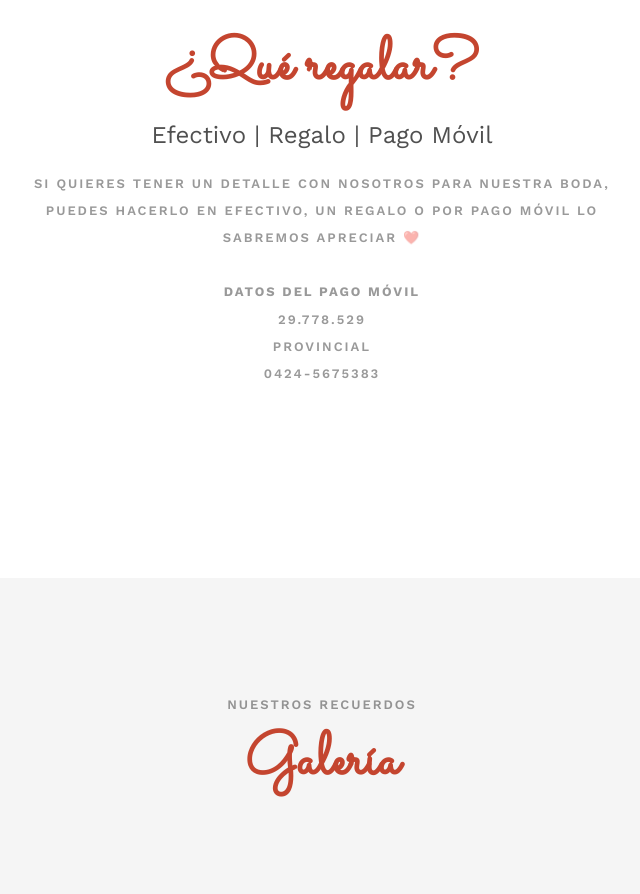
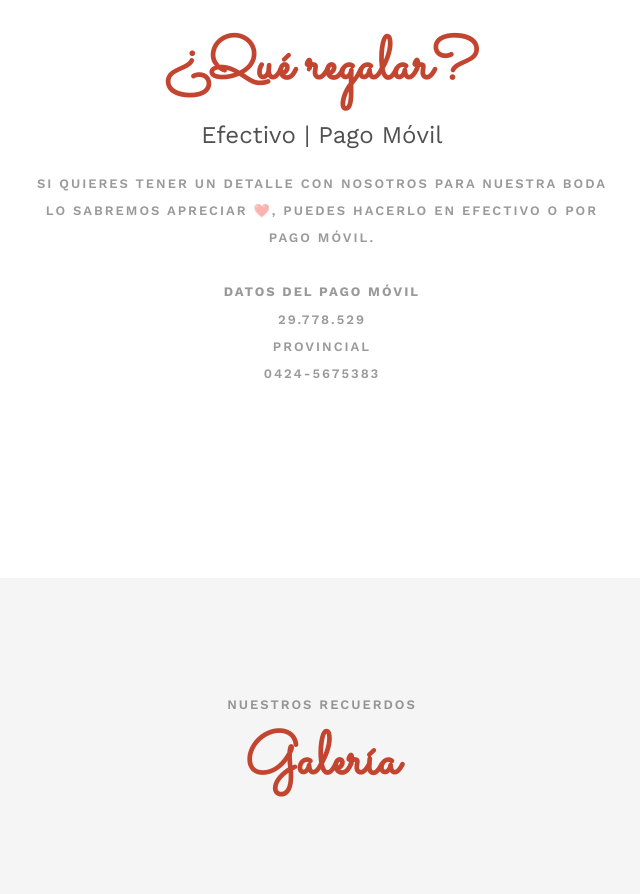
Before and after one commit to EsperanzaCSJ/esperanzacsj.janyyedwin.io, a plain HTML site: page index.html in a window 1280 px wide. Shown: the part 2860-3754 px from the top of the page, without its empty margins (318-958 px from the left). Drawn offline with nearby package versions, Linux system fonts and the light colour scheme; files whose address does not match are found by name.

Commit message:
correcciones regalo 2

```diff
--- a/index.html
+++ b/index.html
@@ -209,9 +209,9 @@
 								<div class="col-md-10 col-md-offset-1">
 									<div class="col-md-12 col-sm-12 text-center">
 										<div class="event-wrap animate-box">
-											<h3>Efectivo | Regalo | Pago Móvil</h3>
+											<h3>Efectivo | Pago Móvil</h3>
 											<div class="event-col">
-												<span>Si quieres tener un detalle con nosotros para nuestra boda, puedes hacerlo en efectivo, un regalo o por pago móvil lo sabremos apreciar ❤️<br><br></span>
+												<span>Si quieres tener un detalle con nosotros para nuestra boda lo sabremos apreciar ❤️, puedes hacerlo en efectivo o por pago móvil.<br><br></span>
 												<span><b>Datos del Pago Móvil</b><br></span>
 												<span>29.778.529<br>Provincial<br>0424-5675383</a></span>
 											</div>
```
